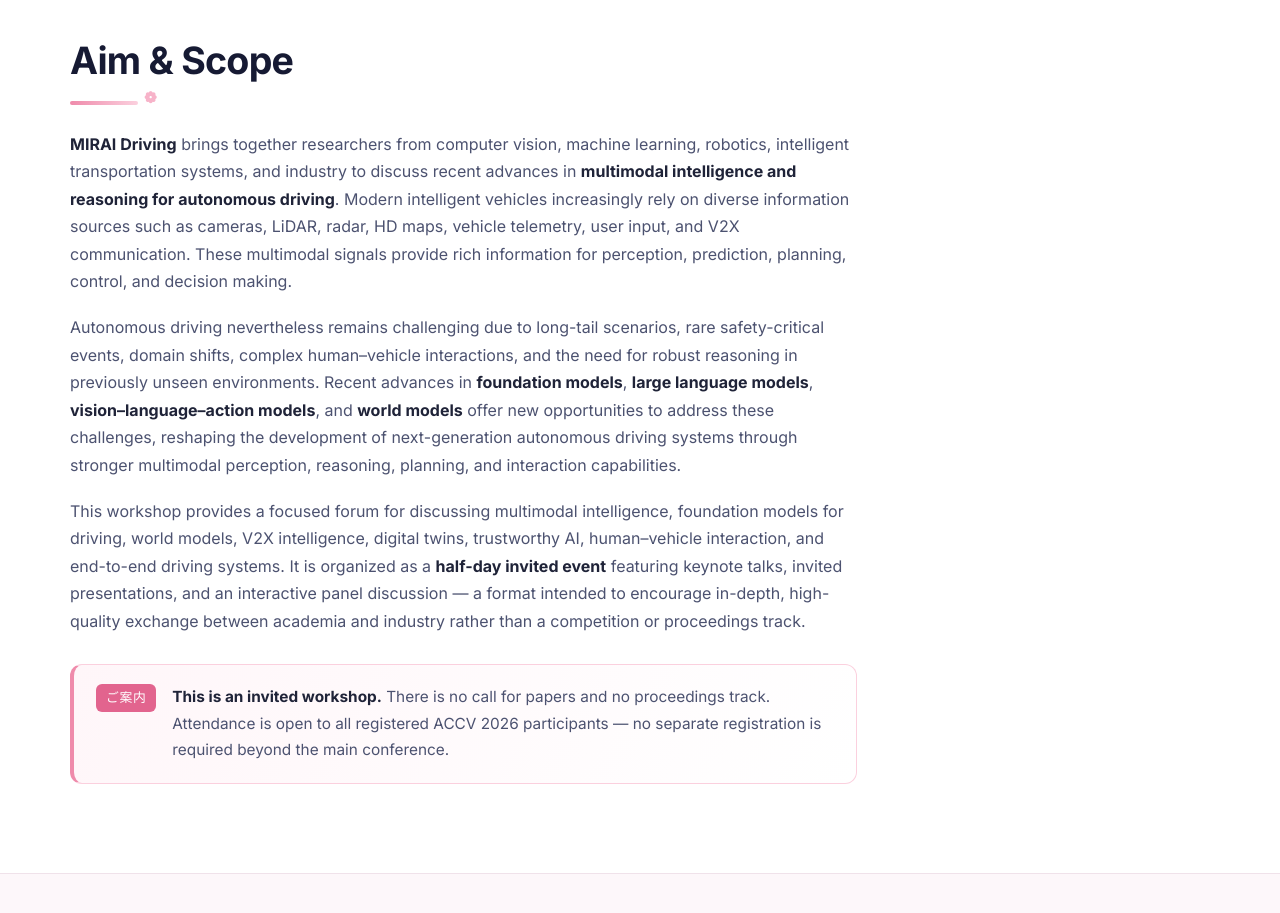
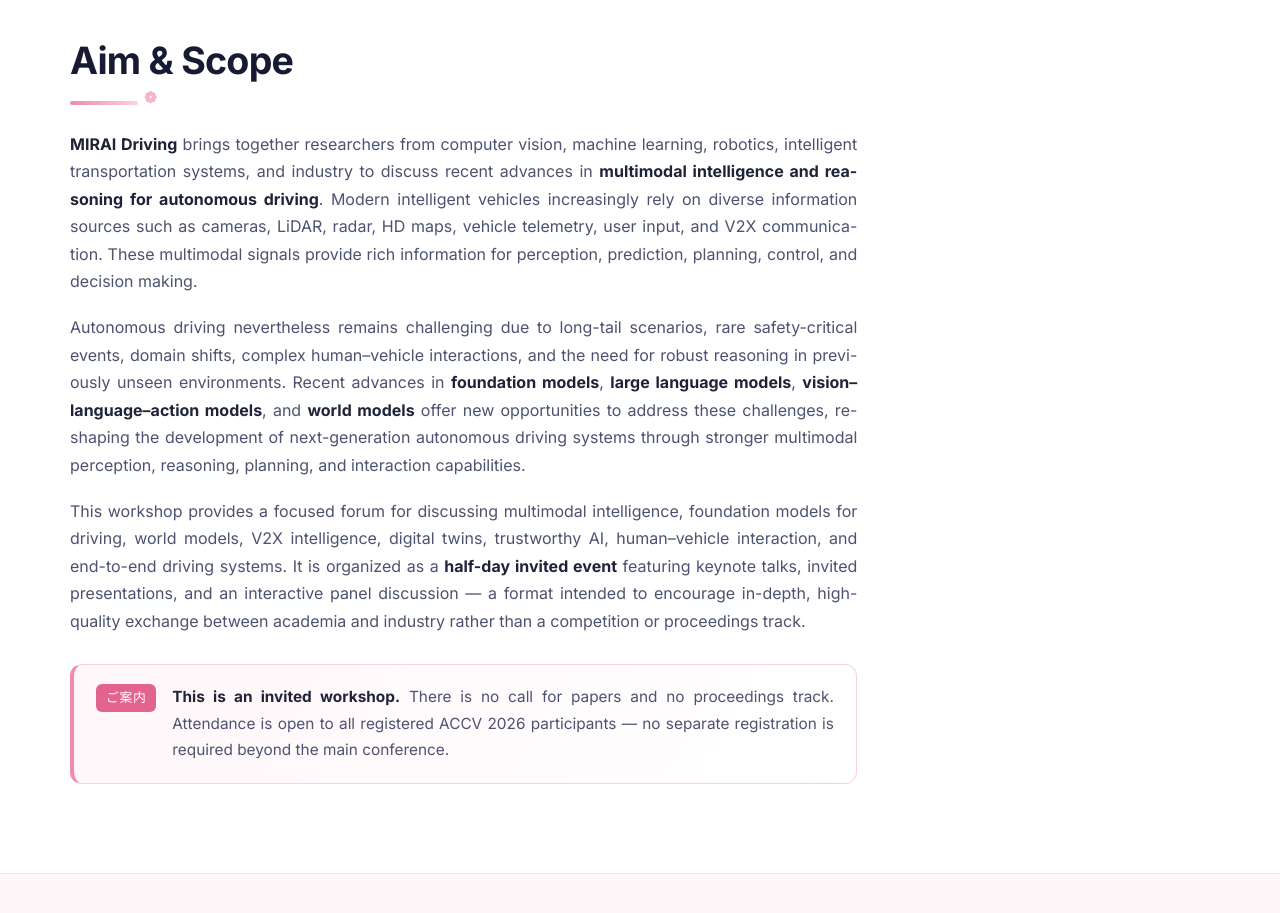
Before and after one commit to mengsiwei/MIRAI_ACCV_Workshop, a plain HTML site: page index.html in a window 1280 px wide. Shown: the part 802-1715 px from the top of the page. Drawn offline with Linux system fonts and the light colour scheme; a web font is replaced by a local one.

```diff
--- a/assets/style.css
+++ b/assets/style.css
@@ -345,7 +345,16 @@ a:hover { text-decoration: underline; }
 }
 
 .prose { max-width: 78ch; }
-.prose p { margin: 0 0 1.15rem; color: var(--ink-soft); }
+/* Justified body copy, with automatic hyphenation so word spacing stays even
+   as the measure shrinks on narrower viewports. */
+.prose p {
+  margin: 0 0 1.15rem;
+  color: var(--ink-soft);
+  text-align: justify;
+  text-justify: inter-word;
+  -webkit-hyphens: auto;
+  hyphens: auto;
+}
 .prose b { color: var(--ink); }
 
 .note-card {
@@ -768,6 +777,8 @@ a:hover { text-decoration: underline; }
 
 @media (max-width: 480px) {
   .wrap, .nav-inner { width: calc(100% - 2rem); }
+  /* Too narrow to justify without rivers of white space — go ragged-right. */
+  .prose p { text-align: left; -webkit-hyphens: none; hyphens: none; }
   .hero-meta { gap: .5rem; }
   .meta-chip { padding: .45rem .75rem; }
 }
```
